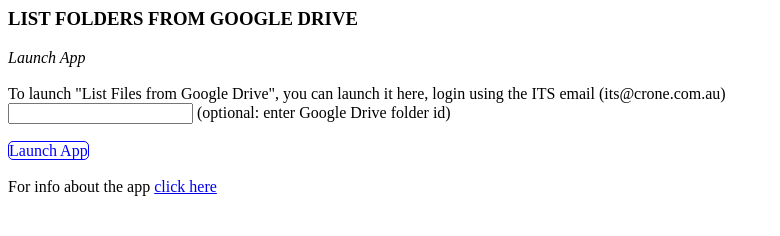
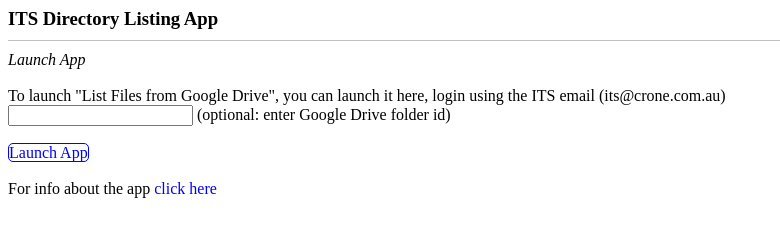
Before and after one commit to cronearchitects/its_data, a plain HTML site: page index.html in a window 1280 px wide. Shown: the whole page, without its empty margins (0-780 px from the left). Drawn offline with Linux system fonts and the light colour scheme.

Commit message:
Add files via upload

```diff
--- a/index.html
+++ b/index.html
@@ -1,10 +1,10 @@
 <html><head><title>LIST FOLDERS FROM GOOGLE DRIVE</title>
 <meta http-equiv="X-UA-Compatible" content="IE=Edge">
 <meta name="viewport" content="initial-scale=1, minimum-scale=1, width=device-width">
-<meta http-equiv="content-type" content="text/html; charset=utf-8">
+<meta http-equiv="content-type" content="text/html; charset=utf-8"><link href="/its_data/styles/style-tree.css" rel="stylesheet" type="text/css">
 </head><body>
 
-<h3>LIST FOLDERS FROM GOOGLE DRIVE</h3>
+<h3>ITS Directory Listing App</h3>
 <i>Launch App</i><br><br>
 To launch "List Files from Google Drive", you can launch it here, login using the ITS email (its@crone.com.au)<br>
 <input id="serve" onmouseleave="urlupdate()" onmouseout="urlupdate()" onclick="urlupdate()"> (optional: enter Google Drive folder id)<br><br>
```
Also changed, not shown: info.html (+2 -2 lines).
